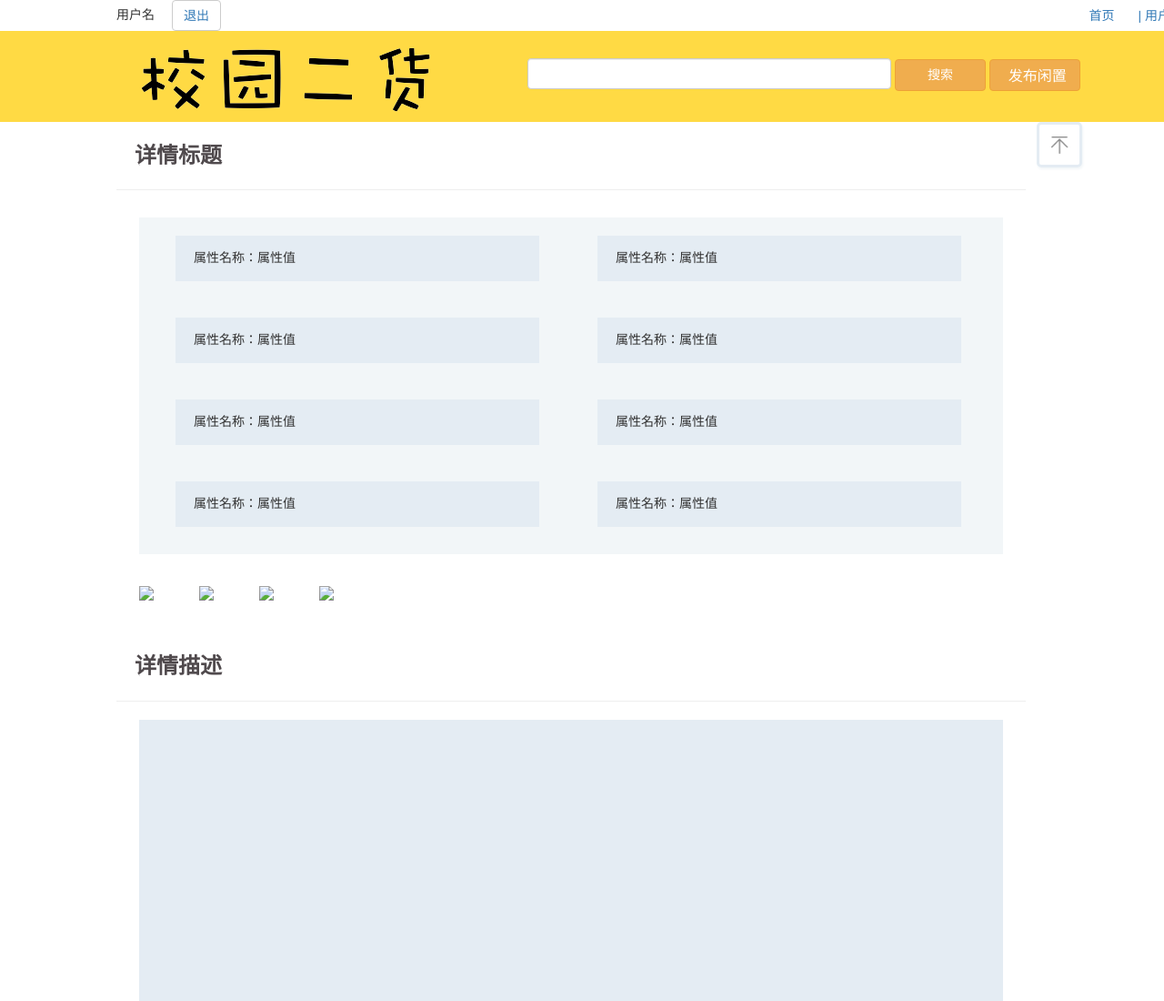
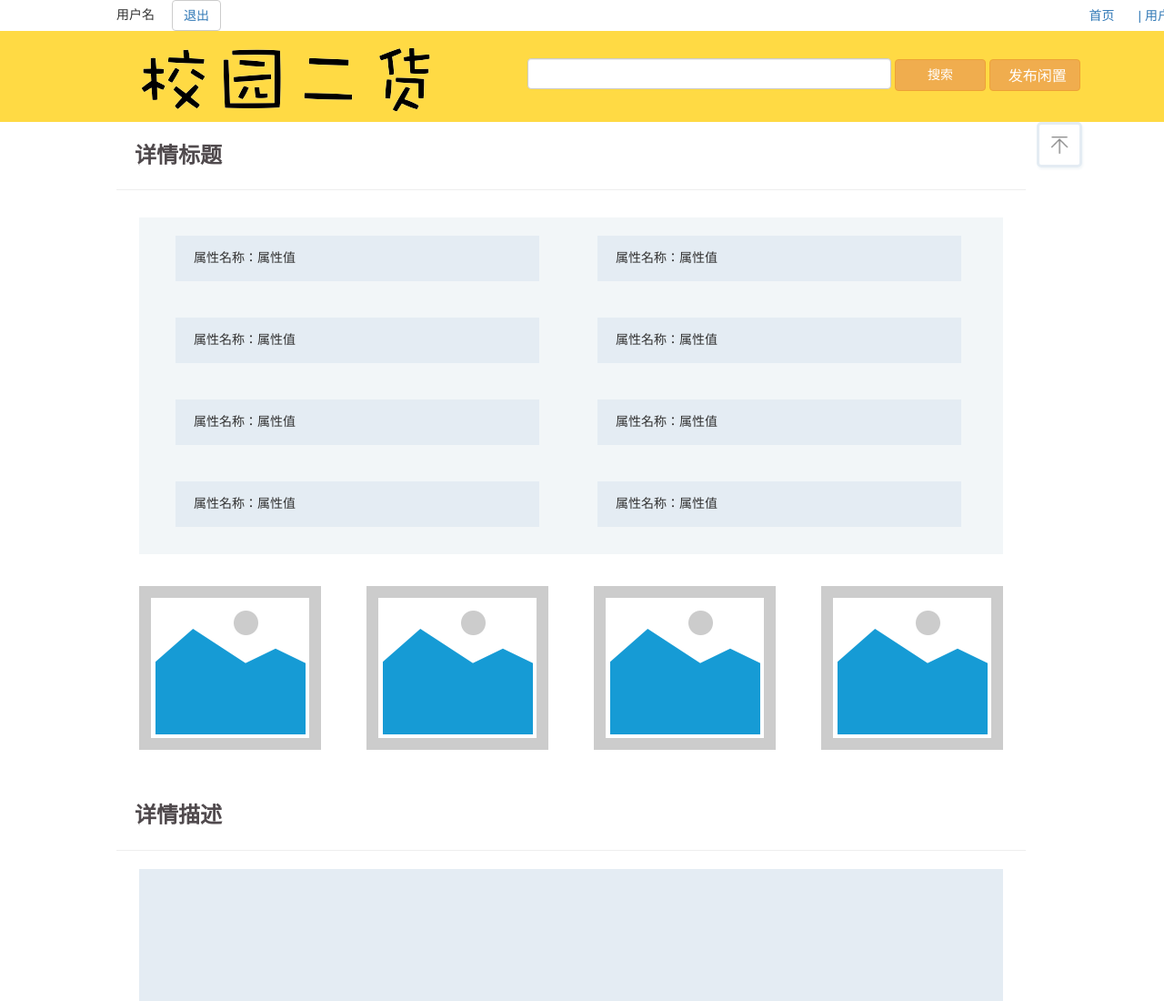
Before and after one commit to skylerswy/school_test, a plain HTML site: page goos_details.html in a window 1280 px wide. Shown: the top 1100 px of the page at 91% size. Drawn offline with Linux system fonts and the light colour scheme.

Commit message:
修改图片地址

```diff
--- a/goos_details.html
+++ b/goos_details.html
@@ -50,10 +50,10 @@
             <p>属性名称：<span>属性值</span></p>
         </div>
         <div class="img_goods">
-            <img src="file:///C:/Users/swy/Desktop/xyeh/images/%E8%AF%A6%E6%83%85/u306.png"/>
-            <img src="file:///C:/Users/swy/Desktop/xyeh/images/%E8%AF%A6%E6%83%85/u306.png"/>
-            <img src="file:///C:/Users/swy/Desktop/xyeh/images/%E8%AF%A6%E6%83%85/u306.png"/>
-            <img src="file:///C:/Users/swy/Desktop/xyeh/images/%E8%AF%A6%E6%83%85/u306.png"/>
+            <img src="img/u306.png"/>
+            <img src="img/u306.png"/>
+            <img src="img/u306.png"/>
+            <img src="img/u306.png"/>
         </div>
         <p class="details_title">详情描述</p>
         <hr/>
```
Also changed, not shown: user_center.html (+1 -1 lines), img/u306.png (added), img/u640.png (added).
